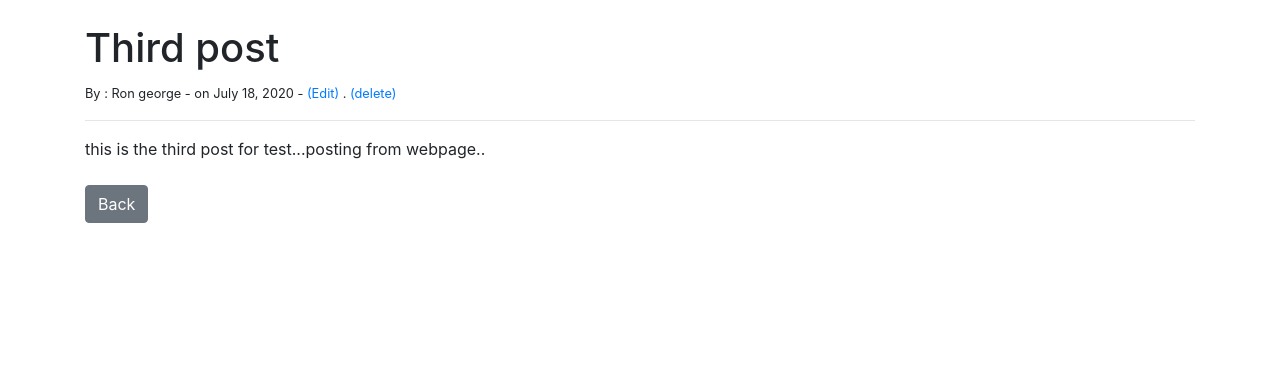
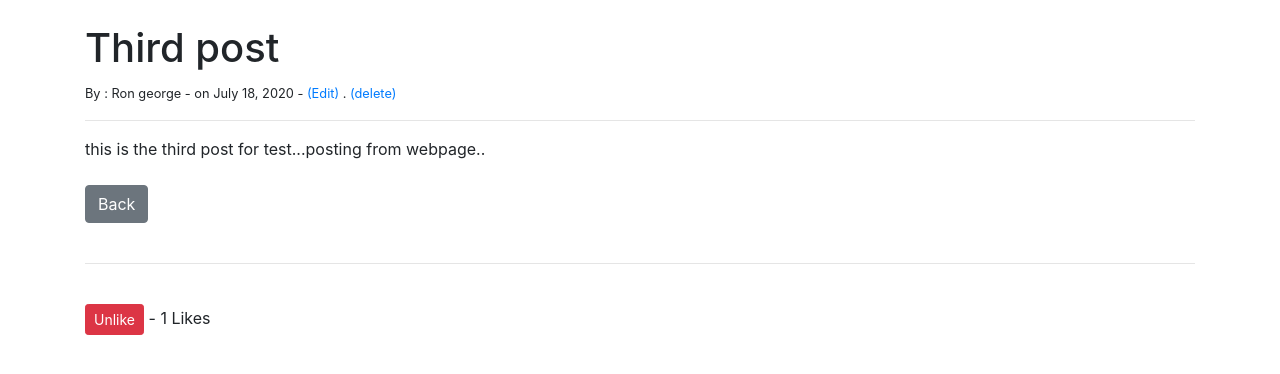
Before and after one commit to RonGeov/tryblog, a Django app: page /article/3 in a window 1280 px wide. Shown: the part 56-430 px from the top of the page. Run offline with Django 3.2, Linux system fonts and the light colour scheme; a user stored in the database is signed in; data comes from the database, SQL or seed files in the repository; both versions use the stored data as it was after the commit; some libraries are stand-ins or nearby versions.

Commit message:
added like and unlike
now posts can be liked and unliked (if already liked)

```diff
--- a/myblog/models.py
+++ b/myblog/models.py
@@ -20,6 +20,10 @@ class Post(models.Model):
     body = models.TextField()
     post_date = models.DateField(auto_now_add=True)
     category = models.CharField(max_length=255,default='coding')
+    likes = models.ManyToManyField(User,related_name='blog_post')
+
+    def total_likes(self):
+        return self.likes.count()
 
     def __str__(self):
         return self.title + ' | ' + str(self.author)
--- a/myblog/templates/article_details.html
+++ b/myblog/templates/article_details.html
@@ -15,4 +15,22 @@
 
 <br/><br/>
 <a href="{% url 'home' %}" class="btn btn-secondary">Back</a>
+
+<br/><br/>
+<hr>
+<br/>
+<form action="{% url 'like_post' post.pk %}" method="POST">
+    {% csrf_token %}
+{% if user.is_authenticated %}
+
+    {% if liked %}
+        <button class ="btn btn-danger btn-sm"  type="submit", name="post_id", value = "{{ post.id }}">Unlike</button>
+    {% else %}
+        <button class ="btn btn-primary btn-sm"  type="submit", name="post_id", value = "{{ post.id }}">Like</button>
+    {% endif %}
+{% else %}
+    <small><a href="{% url 'login' %}">Login</a> to like</small>
+{% endif %}
+    - {{ total_likes }} Likes
+</form>
 {% endblock %}
--- a/myblog/urls.py
+++ b/myblog/urls.py
@@ -1,7 +1,7 @@
 
 from django.urls import path
 #from . import views
-from .views import HomeView, CategoryListView, ArticleView, AddPostView, UpdatePostView, DeletePostView, AddCategoryView, CategoryView
+from .views import HomeView, LikeView, CategoryListView, ArticleView, AddPostView, UpdatePostView, DeletePostView, AddCategoryView, CategoryView
 
 urlpatterns = [
     #path('',views.home, name="home"),
@@ -12,7 +12,8 @@ urlpatterns = [
     path('article/edit/<int:pk>',UpdatePostView.as_view(),name="update_post"),
     path('article/<int:pk>/delete',DeletePostView.as_view(),name="delete_post"),
     path('category/<str:cats>/',CategoryView,name="category"),
-    path('category_list/',CategoryListView,name="category_list")
+    path('category_list/',CategoryListView,name="category_list"),
+    path('like/<int:pk>' , LikeView, name="like_post"),
 
 
 ]
--- a/myblog/views.py
+++ b/myblog/views.py
@@ -1,14 +1,26 @@
-from django.shortcuts import render
+from django.shortcuts import render,get_object_or_404
 from django.views.generic import ListView, DetailView ,CreateView, UpdateView, DeleteView
 from .models import Post,Category
 from .forms import PostForm, EditForm
-from django.urls import reverse_lazy
+from django.urls import reverse_lazy,reverse
+from django.http import HttpResponseRedirect
 
 # Create your views here.
 
 #def home(request):
 #   return render(request,'home.html',{})
 
+def LikeView (request, pk):
+    post = get_object_or_404(Post, id=request.POST.get('post_id'))
+    liked = False
+    if post.likes.filter(id=request.user.id).exists():
+        post.likes.remove(request.user)
+        liked = False
+    else :
+        post.likes.add(request.user)
+        liked = True
+
+    return HttpResponseRedirect(reverse('article-details',args=[str(pk)]))
 
 class HomeView(ListView):
     model = Post
@@ -36,7 +48,17 @@ class ArticleView(DetailView):
     def get_context_data(self,*args,**kwargs):
         cat_menu = Category.objects.all()
         context = super(ArticleView,self).get_context_data(*args,**kwargs)
+
+        stuff = get_object_or_404(Post, id=self.kwargs['pk'])
+        total_likes = stuff.total_likes()
+
+        liked = False
+        if stuff.likes.filter(id=self.request.user.id).exists():
+            liked = True
+
         context["cat_menu"] = cat_menu
+        context["total_likes"] = total_likes
+        context["liked"] = liked
         return context
 
 class AddPostView(CreateView):
```
Also changed, not shown: db.sqlite3, myblog/migrations/0001_initial.py, myblog/migrations/0002_post_title_tag.py (deleted), myblog/migrations/0003_auto_20200718_0735.py (deleted), myblog/migrations/0004_auto_20200719_1233.py (deleted).
